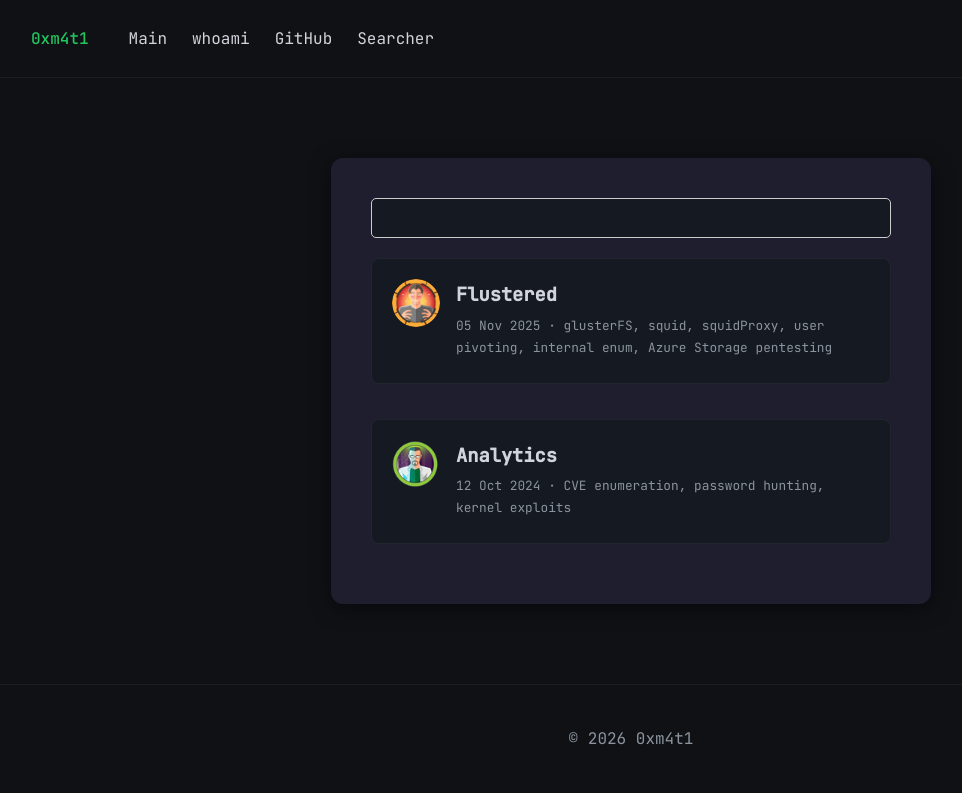
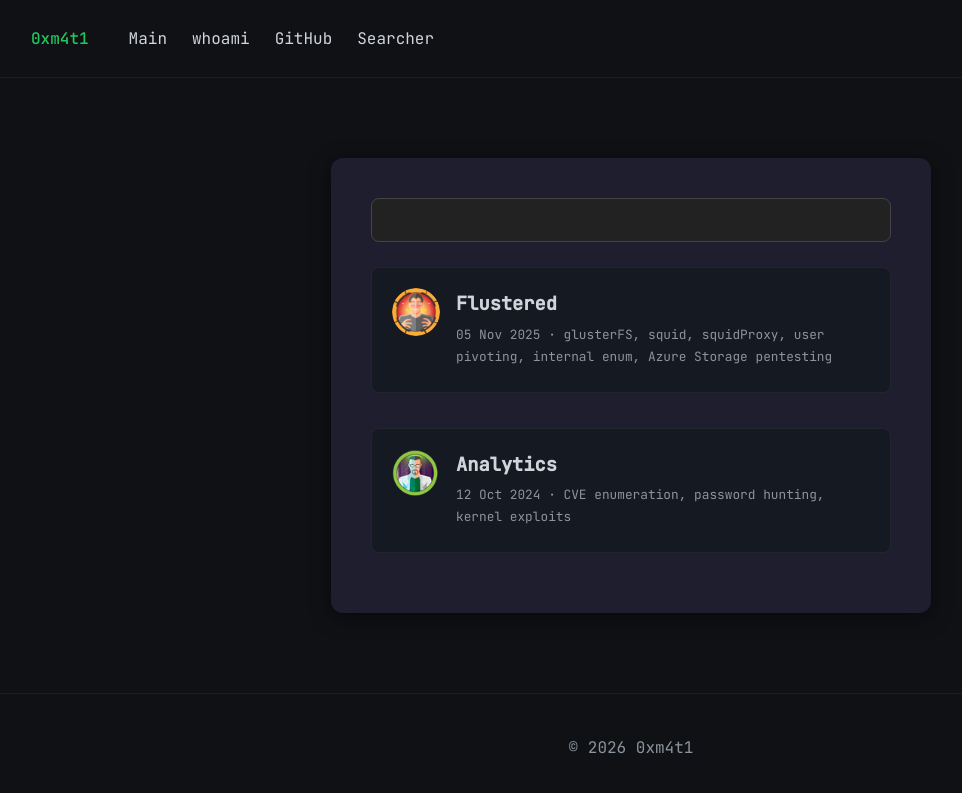
Before and after one commit to jdejavi/jdejavi.github.io, a Jekyll site: the page built from posts/index.html, in a window 1280 px wide. Shown: the top 793 px of the page, without its empty margins (9-971 px from the left). Built offline with Jekyll 4.4.1, drawn with Linux system fonts in a browser that asks for light colours.

Commit message:
Update index.html

```diff
--- a/posts/index.html
+++ b/posts/index.html
@@ -3,10 +3,33 @@
 title: Search machines
 ---
 
+<style>
+  #search::placeholder {
+    color: #bbbbbb; /* Color gris claro */
+    opacity: 1;     /* Necesario para Firefox */
+  }
+
+  /* Para navegadores antiguos o específicos */
+  #search::-webkit-input-placeholder { color: #bbbbbb; }
+  #search::-moz-placeholder { color: #bbbbbb; }
+  #search:-ms-input-placeholder { color: #bbbbbb; }
+
+  /* Estilo extra para que el texto que tú escribes sea blanco */
+  #search {
+    background: #222; /* Fondo oscuro para el input */
+    color: white;     /* Color de la letra al escribir */
+    width: 100%;
+    padding: 12px;
+    margin-bottom: 25px;
+    border: 1px solid #444;
+    border-radius: 8px;
+    outline: none;
+  }
+</style>
+
 <div class="search-container">
   <!-- He añadido un placeholder para que se sepa que es un buscador -->
-  <input type="text" id="search" autofocus
-         style="width: 100%; padding: 10px; margin-bottom: 20px; border-radius: 5px; border: 1px solid #ccc; color: black;">
+  <input type="text" id="search" autofocus />
 
   <div id="results">
     {% for post in site.posts %}
```
